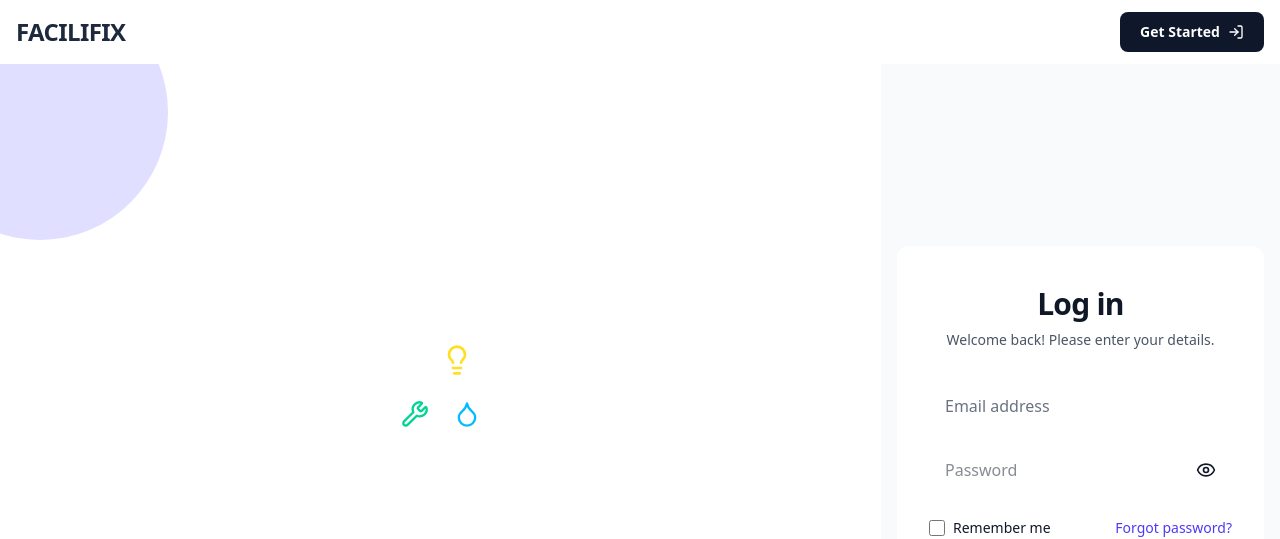
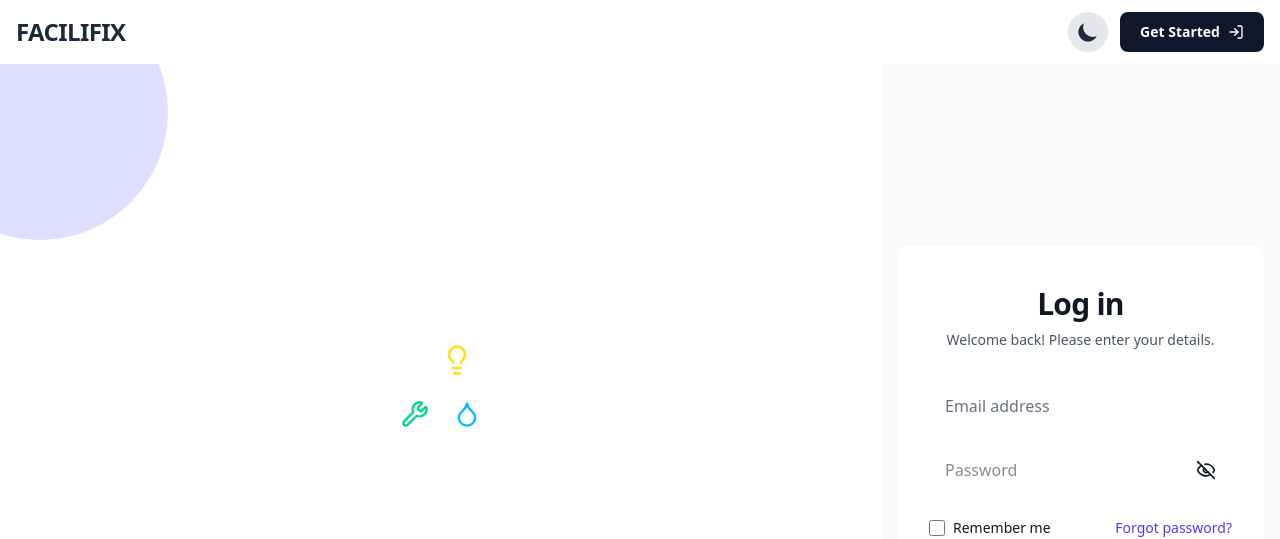
Before and after one commit to teumaywerashe/campusFacilityManagement, a React (Vite) app in the folder frontend/: page / in a window 1280 px wide. Shown: the top 539 px of the page. Built offline with nearby package versions, Linux system fonts and the light colour scheme.

Commit message:
feat: add theme toggle functionality and integrate react-icons for improved UI

```diff
--- a/frontend/package.json
+++ b/frontend/package.json
@@ -16,6 +16,7 @@
         "react": "^19.1.1",
         "react-dom": "^19.1.1",
         "react-hot-toast": "^2.6.0",
+        "react-icons": "^5.5.0",
         "react-leaflet": "^5.0.0",
         "react-router-dom": "^7.9.5",
         "react-toastify": "^11.0.5",
--- a/frontend/src/App.jsx
+++ b/frontend/src/App.jsx
@@ -3,13 +3,23 @@ import "./App.css";
 import Navbar from "./components/Navbar.jsx";
 import UserHome from "./components//UserHome.jsx";
 import Home from "./pages/Home.jsx";
-import {  Toaster } from "sonner";
-import { useContext } from "react";
+import { Toaster } from "sonner";
+import { useContext, useEffect } from "react";
 import { StoreContext } from "./context/store.jsx";
 import AdminHome from "./components/AdminHome.jsx";
 
 function App() {
-  const { role, token } = useContext(StoreContext);
+  const { role, theme, token } = useContext(StoreContext);
+
+  useEffect(() => {
+    if (theme === "dark") {
+      // document.documentElement.classList.remove("light");
+      document.documentElement.classList.add("dark");
+    } else {
+      // document.documentElement.classList.remove("dark");
+      document.documentElement.classList.add("light");
+    }
+  }, [theme]);
 
   return (
     <>
--- a/frontend/src/components/AllReportDisplay.jsx
+++ b/frontend/src/components/AllReportDisplay.jsx
@@ -12,7 +12,6 @@ import {
 } from "lucide-react";
 import axios from "axios";
 import ShowImage from "./ShowImage";
-import { useNavigate } from "react-router-dom";
 
 function AllReportDisplay({ report }) {
   const { url, role, markAsRead, token, deleteIssue, updateTime } =
@@ -50,7 +49,6 @@ function AllReportDisplay({ report }) {
         { status: newStatus },
         { headers: { token } }
       );
-      // Optional: Trigger a toast notification here
     } catch (error) {
       console.error("Failed to update status", error);
       // Revert if failed
--- a/frontend/src/components/LogIn.jsx
+++ b/frontend/src/components/LogIn.jsx
@@ -138,7 +138,7 @@ function LogIn() {
                 <input
                   id="password"
                   name="password"
-                  type={`${hiddenPassword ? "password" : "text"}`}
+                  type={`${hiddenPassword ? "text" : "password"}`}
                   autoComplete="current-password"
                   required
                   value={data.password}
@@ -151,7 +151,7 @@ function LogIn() {
                   className="p-1 w-10"
                 >
                   {" "}
-                  {hiddenPassword ? <EyeOff size={20} /> : <Eye size={20}/>}
+                  {hiddenPassword ? <Eye size={20} /> : <EyeOff size={20}/>}
                 </button>
               </div>
             </div>
--- a/frontend/src/components/MyReport.jsx
+++ b/frontend/src/components/MyReport.jsx
@@ -23,7 +23,7 @@ function MyReport() {
   }, []);
 
   return (
-    <div className="min-h-screen mx-auto bg-gray-50/50 p-6 font-sans">
+    <div className="min-h-screen dark:bg-gray-800 mx-auto bg-gray-50/50 p-6 font-sans">
       <div className="max-w-6xl mx-auto">
 
         {/* Header */}
--- a/frontend/src/components/Navbar.jsx
+++ b/frontend/src/components/Navbar.jsx
@@ -6,22 +6,19 @@ import {
   User,
   LogIn as LogInIcon,
   Menu,
-  X,
-  CrossIcon,
-  XSquareIcon,
   XIcon,
-  FileXCornerIcon, // 1. Import Menu Icon
 } from "lucide-react";
 import { StoreContext } from "../context/store";
 
+import { HiSun, HiMoon } from "react-icons/hi";
+
 function Navbar() {
-  // 2. Extract the toggle function from your Context
-  // You need to add 'setShowSidebar' or 'toggleSidebar' to your StoreContext provider
-  const { token, role,showSidebar, setShowSidebar } = useContext(StoreContext);
+  const { token, setTheme, theme, role, showSidebar, setShowSidebar } =
+    useContext(StoreContext);
   const navigate = useNavigate();
 
   return (
-    <nav className="sticky top-0 z-50 w-full bg-white/80 backdrop-blur-md border-b border-gray-100 shadow-sm transition-all duration-300">
+    <nav className="sticky top-0  z-50 w-full bg-white/80 backdrop-blur-md border-b border-gray-100 shadow-sm transition-all duration-300">
       <div className=" mx-auto px-4 sm:px-6 lg:px-8">
         <div className="flex justify-between items-center h-16">
           {/* --- LEFT SIDE: MENU TOGGLE & LOGO --- */}
@@ -33,7 +30,7 @@ function Navbar() {
                 className="lg:hidden p-1 ml-0 text-slate-500 hover:text-indigo-600 hover:bg-indigo-50 rounded-lg transition-colors focus:outline-none"
                 aria-label="Toggle Sidebar"
               >
-               {showSidebar?<XIcon/> : <Menu size={24} />}
+                {showSidebar ? <XIcon /> : <Menu size={24} />}
               </button>
             )}
 
@@ -59,6 +56,7 @@ function Navbar() {
           <div className="flex items-center gap-4">
             {token ? (
               <>
+
                 {role === "user" && (
                   <button
                     onClick={() => navigate("user/newReport")}
@@ -77,7 +75,16 @@ function Navbar() {
                     <Plus size={18} />
                   </button>
                 )}
-
+  <button
+                  onClick={() => setTheme(theme === "light" ? "dark" : "light")}
+                  className="p-1 h-10 w-10 rounded-full bg-gray-200 dark:bg-gray-700 text-gray-800 dark:text-yellow-400 transition-colors"
+                >
+                  {theme === "light" ? (
+                    <HiMoon size={24} />
+                  ) : (
+                    <HiSun size={24} />
+                  )}
+                </button>
                 <div className="flex items-center gap-3 pl-2 border-l border-gray-200 ml-2">
                   <div className="w-9 h-9 rounded-full bg-slate-100 border border-slate-200 flex items-center justify-center text-slate-600 hover:bg-indigo-50 hover:text-indigo-600 hover:border-indigo-200 transition-all cursor-pointer">
                     <User size={20} />
@@ -86,6 +93,16 @@ function Navbar() {
               </>
             ) : (
               <div className="flex items-center gap-3">
+                <button
+                  onClick={() => setTheme(theme === "light" ? "dark" : "light")}
+                  className="p-2 rounded-full bg-gray-200 dark:bg-gray-700 text-gray-800 dark:text-yellow-400 transition-colors"
+                >
+                  {theme === "light" ? (
+                    <HiMoon size={24} />
+                  ) : (
+                    <HiSun size={24} />
+                  )}
+                </button>
                 <a href="#login">
                   <button className="flex items-center gap-2 bg-slate-900 hover:bg-black text-white px-5 py-2.5 rounded-lg font-semibold text-sm transition-all duration-200 shadow-lg shadow-slate-300 hover:shadow-slate-400 transform hover:-translate-y-0.5">
                     <span>Get Started</span>
--- a/frontend/src/context/store.jsx
+++ b/frontend/src/context/store.jsx
@@ -9,11 +9,18 @@ export const StoreContext = createContext();
 export const StoreContextProvider = ({ children }) => {
   //  http://localhost:3000
   const url = "http://localhost:3000";
+
+
   // import.meta.env.VITE_API_URL;
+
+const [theme, setTheme] = useState('light');
+
   const [report, setReport] = useState([]);
   const [allReports, setAllReports] = useState([]);
 
   const [notifications, setNotifications] = useState([]);
+
+
 
   const [token, setToken] = useState(localStorage.getItem("token"));
   const [id, setId] = useState(localStorage.getItem("userId"));
@@ -161,7 +168,7 @@ export const StoreContextProvider = ({ children }) => {
         setId,
         setRole,
         showSidebar,
-        setShowSidebar,
+        setShowSidebar,theme,setTheme,
       }}
     >
       {children}{" "}
--- a/frontend/tailwind.config.js
+++ b/frontend/tailwind.config.js
@@ -3,5 +3,11 @@ export default {
     theme: {
         extend: {},
     },
+    darkMode: 'class', // enables toggling via a CSS class
     plugins: [],
 };
+
+// export default = {
+
+//     plugins: [],
+// };
```
Also changed, not shown: 1 other file (tests, documents, lock files or other folders).
